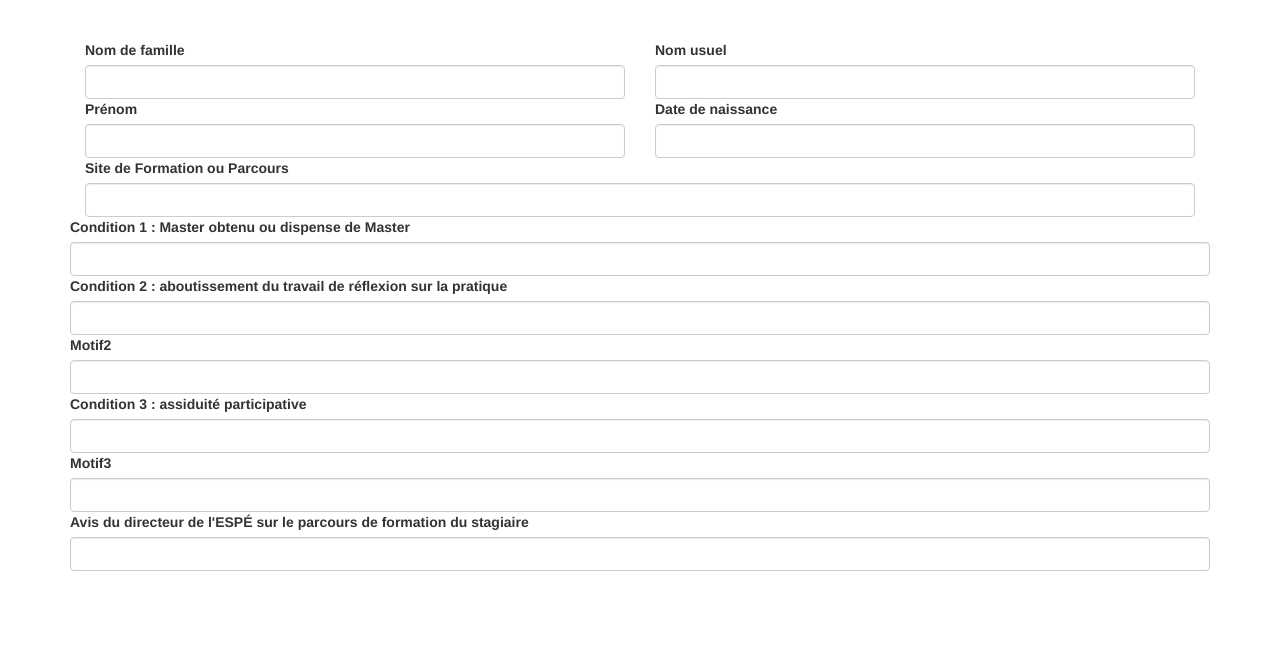
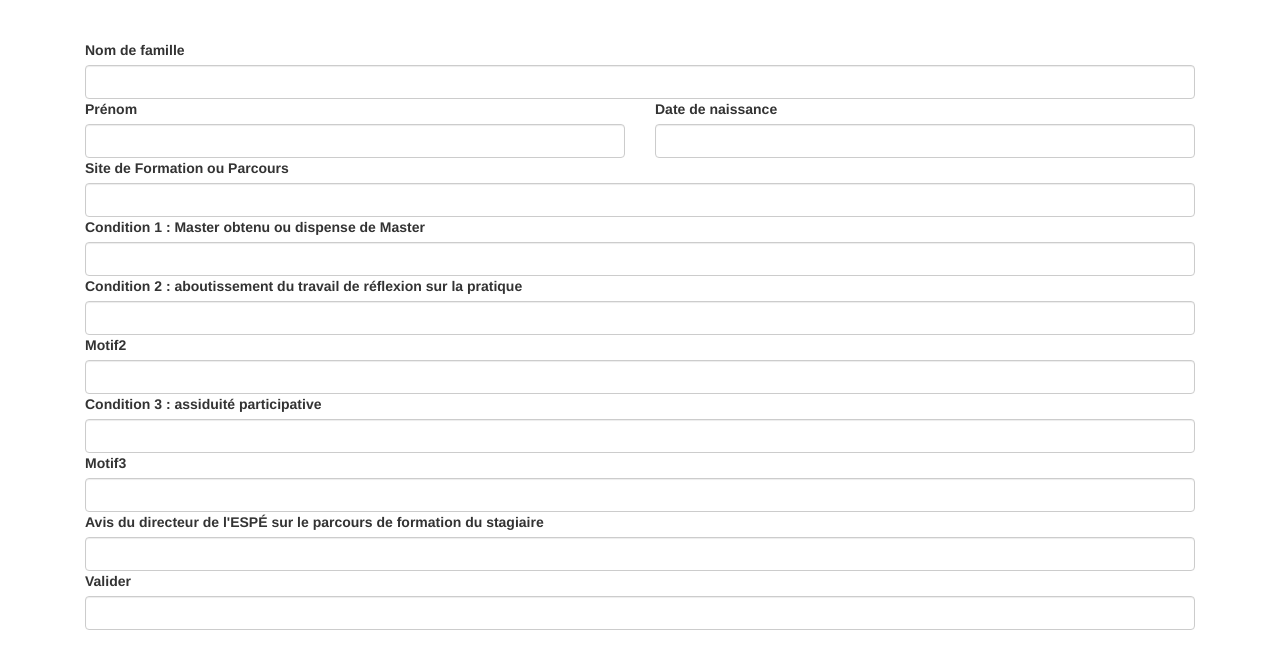
Before and after one commit to rmeja/Evaluation_EFS, a PHP site: template app/templates/form.twig in a window 1280 px wide. Shown: the top 669 px of the page. Run offline with PHP 8.4, Linux system fonts and the light colour scheme; the template is opened without the code that fills it: most values are stand-ins (such as "Sample title", 1, 10 or a date in 2020); form fields are guessed from the names that the template uses; some libraries are stand-ins or nearby versions.

Commit message:
Update Evalutation form

```diff
--- a/app/templates/form.twig
+++ b/app/templates/form.twig
@@ -4,6 +4,8 @@
 
   {{ form_start(form, {'method': 'POST'}) }}
   {{ form_errors(form) }}
+
+  {% if data.lib_nom_usu_ind is not empty %}
     <div class="col-md-6">
       {{ form_row(form.lib_nom_pat_ind, {'label': 'Nom de famille'}) }}
       {{ form_row(form.lib_pr1_ind, {'label': 'Prénom'}) }}
@@ -12,21 +14,35 @@
       {{ form_row(form.lib_nom_usu_ind, {'label': 'Nom usuel'}) }}
       {{ form_row(form.dat_nai_ind, {'label': 'Date de naissance'}) }}
     </div>
+  {% else %}
+    <div class="col-md-12">
+      {{ form_row(form.lib_nom_pat_ind, {'label': 'Nom de famille'}) }}
+    </div>
+    <div class="col-md-6">
+      {{ form_row(form.lib_pr1_ind, {'label': 'Prénom'}) }}
+    </div>
+    <div class="col-md-6">
+      {{ form_row(form.dat_nai_ind, {'label': 'Date de naissance'}) }}
+    </div>
+  {% endif %}
+
   <div class="col-md-12">
     {{ form_row(form.lib_etp, {'label': 'Site de Formation ou Parcours'}) }}
-  </div>
-
 
     {{ form_row(form.condition1, {'label': 'Condition 1 : Master obtenu ou dispense de Master'}) }}
 
     {{ form_row(form.condition2, {'label': 'Condition 2 : aboutissement du travail de réflexion sur la pratique'}) }}
-  {{ form_row(form.motif2) }}
+    {{ form_row(form.motif2, {'required': false}) }}
 
     {{ form_row(form.condition3, {'label': 'Condition 3 : assiduité participative'}) }}
-  {{ form_row(form.motif3) }}
+    {{ form_row(form.motif3, {'required': false}) }}
 
     {{ form_row(form.directeur_choix, {'label': 'Avis du directeur de l\'ESPÉ sur le parcours de formation du stagiaire'}) }}
 
-  {{ form_end(form) }}
+    {{ form_row(form.valider) }}
+
+    {{ form_end(form, {'render_rest': false}) }}
+
+  </div>
 
 {% endblock %}
--- a/app/templates/index.twig
+++ b/app/templates/index.twig
@@ -52,7 +52,7 @@
           <td>{{ etudiant.lib_nom_pat_ind }}</td>
           <td>{{ etudiant.mail_etu }}</td>
           <td>
-            <a href="{{ url('form', {'id_etu': etudiant.cod_etu}) }}" class="btn btn-default">
+            <a href="{{ url('form', {'id_etu': etudiant.cod_etu}) }}" class="btn btn-primary">
               <span class="glyphicon glyphicon-edit" aria-hidden="true"></span>
             </a>
           </td>
--- a/src/App/Form/Type/EvaluationType.php
+++ b/src/App/Form/Type/EvaluationType.php
@@ -57,7 +57,11 @@ class EvaluationType extends AbstractType {
         'expanded' => true
         )
       )
-      ->add('Valider', 'submit')
+      ->add('valider', 'submit', array(
+        'attr' => array(
+          'class' => 'btn-primary'
+        )
+      ))
     ;
   }
 
```
Also changed, not shown: app/routing.php (+9 -4 lines). Lines whose indentation alone changed are shown as unchanged.
